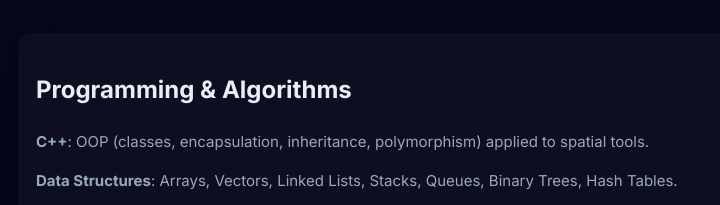
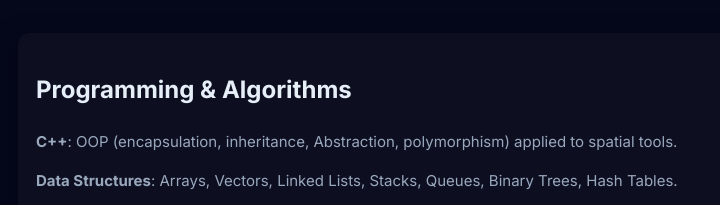
Before and after one commit to saadbarghouth2-blip/My-Website, a plain HTML site: page index.html in a window 1280 px wide. Shown: the part 1540-1745 px from the top of the page, without its empty margins (22-742 px from the left). Drawn offline with Linux system fonts and the light colour scheme.

Commit message:
Update index.html

```diff
--- a/index.html
+++ b/index.html
@@ -76,7 +76,7 @@
     <div class="wrap">
       <div class="card animate">
         <h2>Programming & Algorithms</h2>
-        <p><strong>C++</strong>: OOP (classes, encapsulation, inheritance, polymorphism) applied to spatial tools.</p>
+        <p><strong>C++</strong>: OOP (encapsulation, inheritance, Abstraction, polymorphism) applied to spatial tools.</p>
         <p><strong>Data Structures</strong>: Arrays, Vectors, Linked Lists, Stacks, Queues, Binary Trees, Hash Tables.</p>
         <p><strong>Algorithms</strong>: Sorting, Searching, Graph traversal (BFS/DFS), Shortest path methods.</p>
       </div>
```
